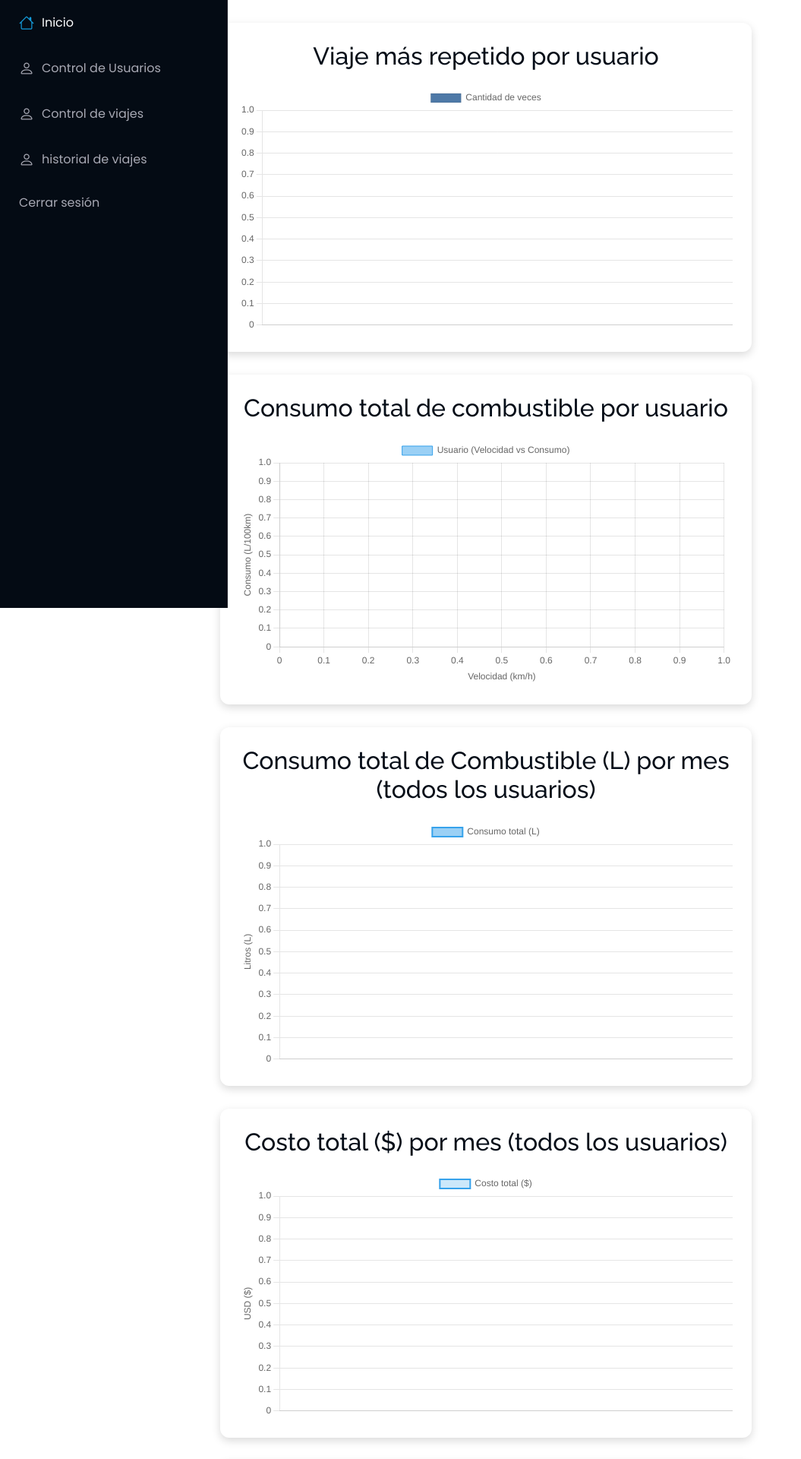
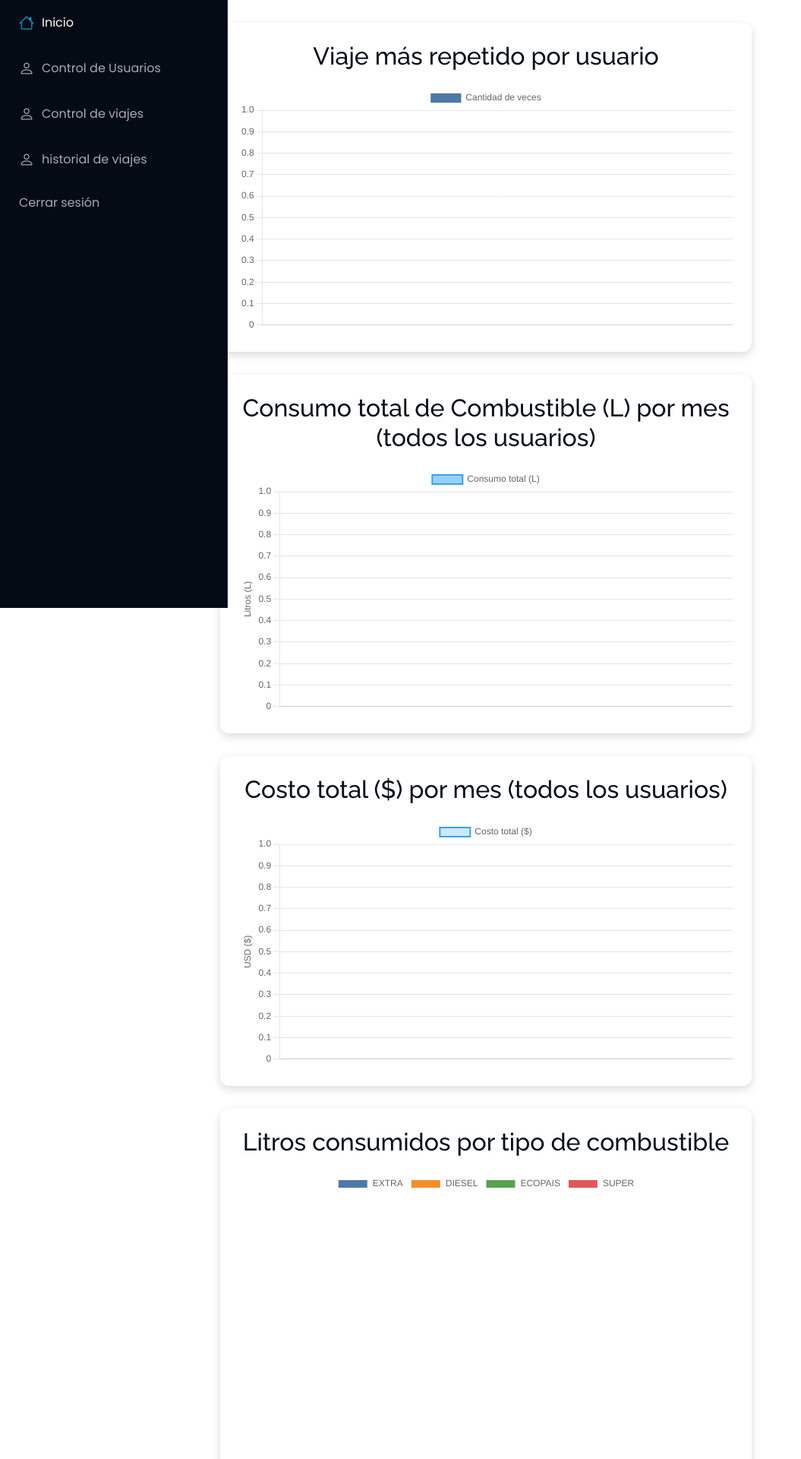
Before and after one commit to CarlosRemache/proyectosmapas, a Django app: page /adminpanel/ in a window 1280 px wide. Shown: the top 1920 px of the page at 76% size, without its empty margins (0-1055 px from the left). Run offline with Django 5.2, Linux system fonts and the light colour scheme; data that the repository does not hold is empty; some libraries are stand-ins or nearby versions.

Commit message:
nuevo comando30

```diff
--- a/Aplicaciones/proyectos/templates/administrador/admin_panel.html
+++ b/Aplicaciones/proyectos/templates/administrador/admin_panel.html
@@ -28,14 +28,6 @@
   </div>
 </div>
 
-<div class="grafico-row">
-  <div class="grafico-card">
-    <h2 style="text-align:center; margin-bottom:20px;">
-      Consumo total de combustible por usuario
-    </h2>
-    <canvas id="kpi2"></canvas>
-  </div>
-</div>
 
 <div class="grafico-row">
   <div class="grafico-card">
--- a/Aplicaciones/proyectos/templates/inicio.html
+++ b/Aplicaciones/proyectos/templates/inicio.html
@@ -77,7 +77,7 @@
               </ul>
             </li>
             <li class="nav-item">
-              <a class="nav-link" href="/creardocumento/"><i class="bi bi-card-checklist"></i> Documento indispensable</a>
+              <a class="nav-link" href="/creardocumento/"><i class="bi bi-card-checklist"></i> Documento indispensables</a>
             </li>
             <li class="nav-item">
               <a class="nav-link" href="/buscarlugares/"><i class="bi bi-pin-map"></i> Buscar Navegación</a>
```
